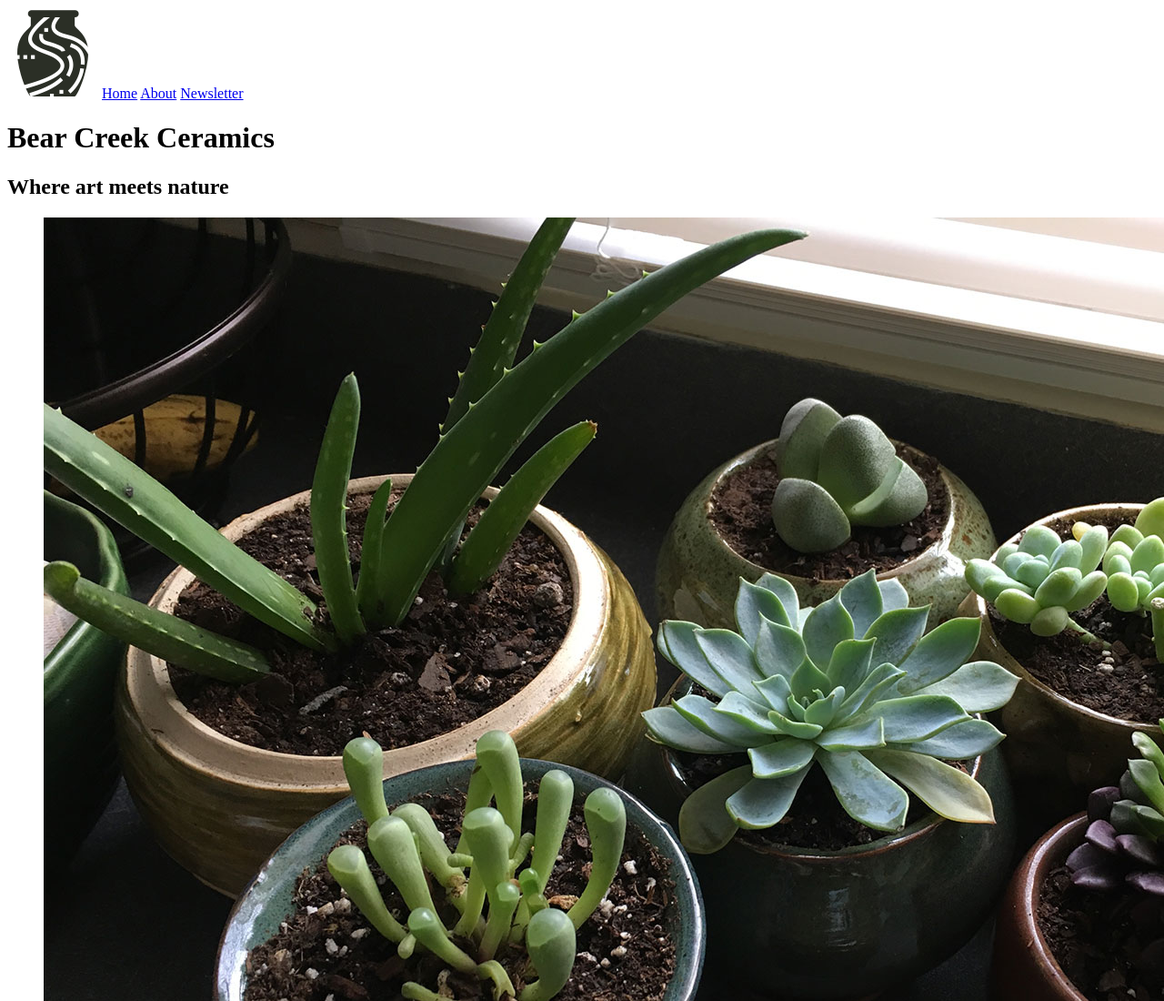
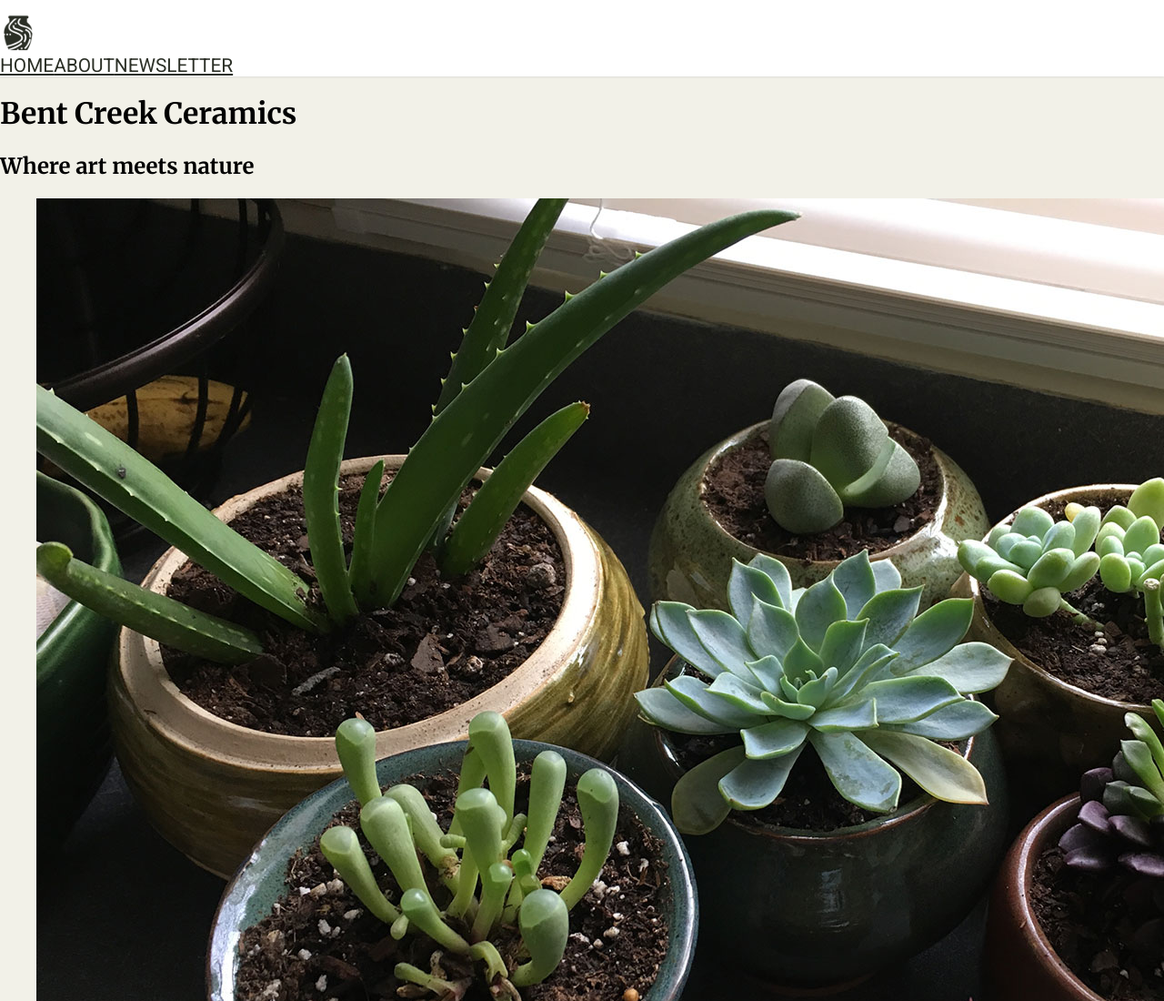
Before and after one commit to JillianLacey/week-one-project, a plain HTML site: page index.html in a window 1280 px wide. Shown: the top 1100 px of the page at 91% size. Drawn offline with Linux system fonts and the light colour scheme.

Commit message:
nav bar adjustment

```diff
--- a/index.html
+++ b/index.html
@@ -12,16 +12,17 @@
 
 <body>
     <nav class="mainNav">
-        <a href="#" id="logo"><img src="images/bent-creek-logo.png" alt="Bent Creek Logo"></a>
+        <a href="#" id="logo"><img src="images/bent-creek-logo.png"></a>
+        <div class="navLinks">
             <a href="index.html">Home</a>
             <a href="about.html">About</a>
             <a href="newsletter.html">Newsletter</a>
+        </div>
     </nav>
     <div class="wrapper">
         <header class="headline">
-            <h1>Bear Creek Ceramics</h1>
+            <h1>Bent Creek Ceramics</h1>
             <h2>Where art meets nature</h2>
-        </header>
             <div class="images">
                 <div class="top-row-image">
                     <figure>
@@ -37,7 +38,8 @@
                         <figcaption>Textures</figcaption>
                     </figure>
                 </div>
-            <div class="bottom-row-image">
+                <div class="bottom-row-images"></div>
+                k
                 <figure>
                     <img src="images/product-4.jpg" alt="Product 4">
                     <figcaption>Tea Time</figcaption>
@@ -54,10 +56,11 @@
                     <img src="images/product-7.jpg" alt="Product 7">
                     <figcaption>Sippin' on Sunshine</figcaption>
                 </figure>
+
             </div>
+        </header>
+
     </div>
-    </div>
-
     <footer>
         <p>Copyright 2017, Bent Creek Ceramics</p>
     </footer>
--- a/style.css
+++ b/style.css
@@ -0,0 +1,80 @@
+/* font-family: 'Merriweather', serif;
+font-family: 'Roboto', sans-serif; */
+
+
+/* Background: #F2F1E8
+Text: #131511
+Inline Link: #968772
+Inline Link (Hover): #967343
+Navigation Background: #FFFFFF
+Navigation Text: #2B2F26
+Navigation Text (Hover): #CD5D67
+Navigation Text (Active) #968772
+Button Background: #968772
+Button Background (Hover): #967343
+Button Text: #F2F1E8
+Button Text (Hover): #FFFFFF
+Input Border Bottom: #968772
+Input Border Bottom (Focus): #967343 */
+
+body {
+    font-family: 'Merriweather', serif;
+    margin: 0;
+    /* line-height: 1.8; */
+    background-color: #F2F1E8;
+}
+
+.mainNav {
+    background-color: #FFFFFF;
+    text-transform: uppercase;
+    font-family: 'Roboto', sans-serif;
+    /* padding: 1rem 0; */
+    box-shadow: 0 0 .2rem 0 #ccc;
+}
+
+.navLinks {
+    display: flex;
+    /* justify-content: space-around;
+    margin: 0 35rem; */
+    font-size: 1.3rem;
+}
+
+#logo img {
+    max-height: 2.5rem;
+    padding-top: 1rem;
+}
+
+
+/* .mainNav a {
+    justify-content: center;
+} */
+
+
+/* unvisited link */
+
+a:link {
+    color: #2B2F26;
+}
+
+
+/* visited link */
+
+
+/* a:visited {
+    color: #968772;
+} */
+
+
+/* mouse over link */
+
+a:hover {
+    color: #CD5D67;
+}
+
+
+/* Active link */
+
+
+/* a:active {
+    color: red;
+} */
```
Also changed, not shown: 2 other files. Lines whose indentation alone changed are shown as unchanged.
